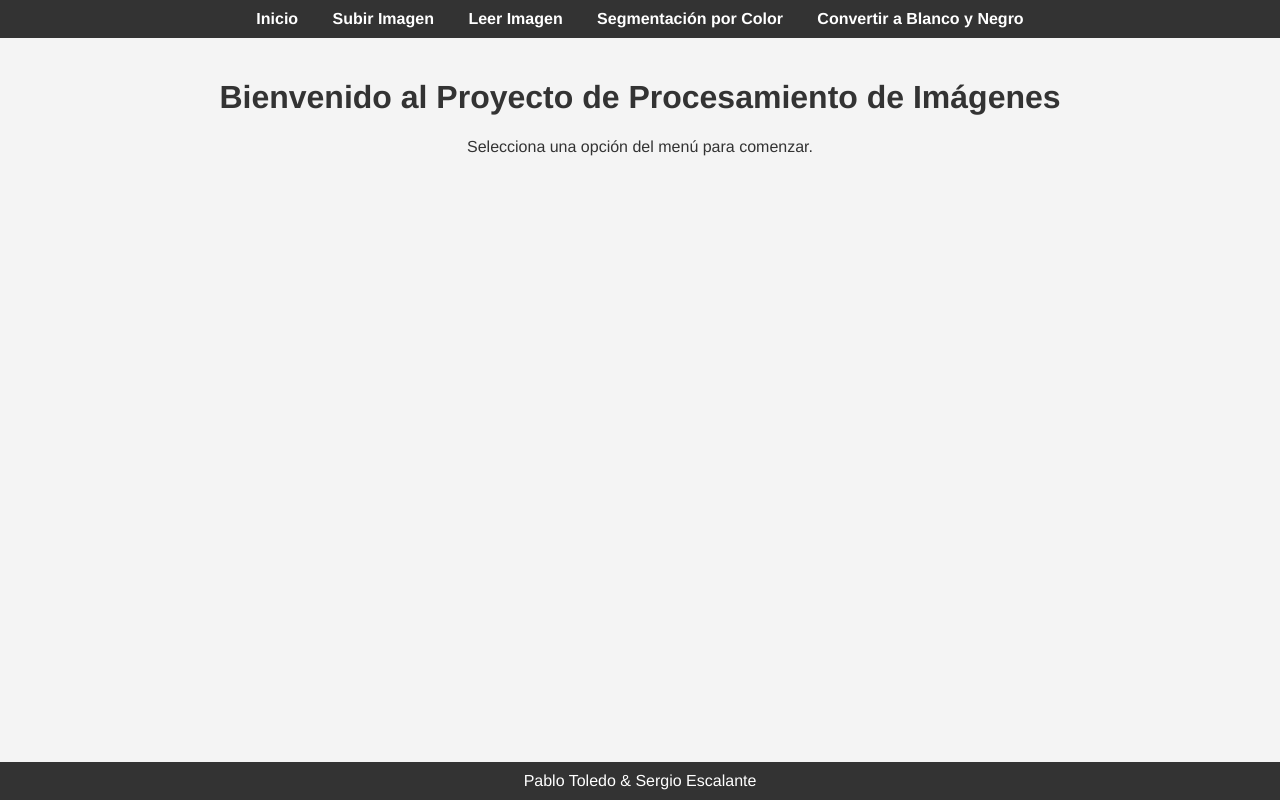
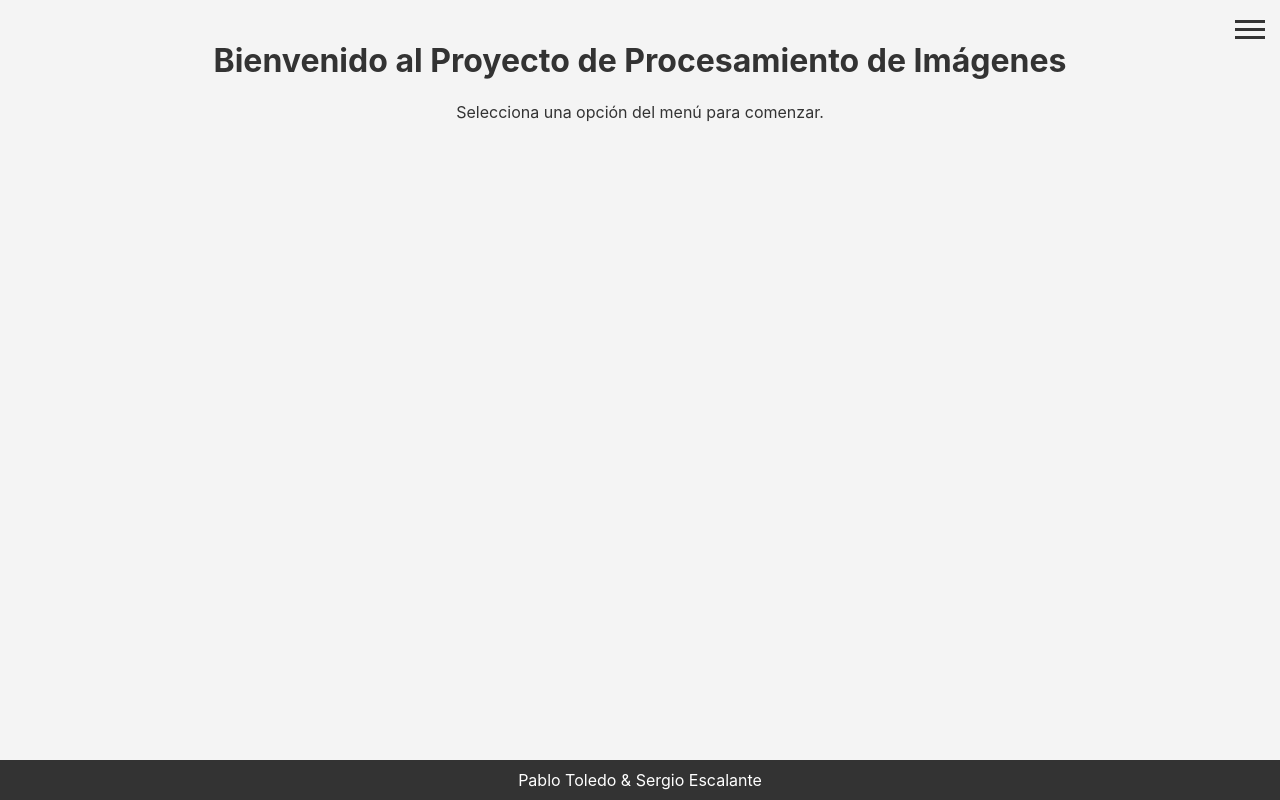
Before and after one commit to PabloToledoBarahona/pdiProject, a Flask app: page / in a window 1280 px wide. Run offline with Flask 3, Linux system fonts and the light colour scheme.

Commit message:
Added navbar

```diff
--- a/app/controllers/image_controller.py
+++ b/app/controllers/image_controller.py
@@ -32,10 +32,21 @@ def upload():
 def display_image(filename):
     return render_template('display_image.html', filename=filename)
 
-# Agregar rutas adicionales para cada funcionalidad, utilizando los módulos correspondientes.
-# Ejemplo:
 @image_controller.route('/read_image/<filename>')
 def read_image_func(filename):
-    return read_image.display_image_info(filename)
+    img_info = read_image.display_image_info(filename)
+    return render_template('display_image.html', filename=filename, img_info=img_info)
+
+# Agrega aquí rutas adicionales para cada funcionalidad utilizando los módulos correspondientes
+# Ejemplo:
+@image_controller.route('/segment_color/<filename>')
+def segment_color_func(filename):
+    # Lógica para segmentación por color
+    pass
+
+@image_controller.route('/convert_bw/<filename>')
+def convert_bw_func(filename):
+    # Lógica para convertir a blanco y negro
+    pass
 
 # Y así sucesivamente para las demás funcionalidades.
--- a/app/static/css/styles.css
+++ b/app/static/css/styles.css
@@ -1,5 +1,5 @@
 body {
-    font-family: 'Helvetica Neue', Arial, sans-serif;
+    font-family: -apple-system, BlinkMacSystemFont, "Segoe UI", Roboto, "Helvetica Neue", Arial, sans-serif;
     background-color: #f4f4f4;
     margin: 0;
     padding: 0;
@@ -19,34 +19,6 @@ header {
 header h1 {
     margin: 0;
     font-size: 2.5em;
-}
-
-nav {
-    background: #333;
-    color: #fff;
-    padding: 10px;
-    text-align: center;
-}
-
-nav ul {
-    list-style: none;
-    padding: 0;
-    margin: 0;
-}
-
-nav ul li {
-    display: inline;
-    margin: 0 15px;
-}
-
-nav ul li a {
-    color: #fff;
-    text-decoration: none;
-    font-weight: bold;
-}
-
-nav ul li a:hover {
-    text-decoration: underline;
 }
 
 .container {
@@ -104,3 +76,84 @@ input[type="file"] {
     display: block;
     margin: 20px 0;
 }
+
+/* Estilos para el menú hamburguesa */
+.menu-hamburguesa {
+    position: relative;
+    z-index: 1000;
+}
+
+.menu-icon {
+    display: block;
+    cursor: pointer;
+    width: 30px;
+    height: 25px;
+    position: absolute;
+    top: 15px;
+    right: 15px;
+    z-index: 1001;
+}
+
+.menu-icon span {
+    background: #333;
+    display: block;
+    height: 3px;
+    margin: 5px 0;
+    width: 100%;
+    transition: 0.3s;
+}
+
+#menu-toggle {
+    display: none;
+}
+
+#menu-toggle:checked + .menu-icon span:nth-child(1) {
+    transform: rotate(45deg) translate(5px, 5px);
+}
+
+#menu-toggle:checked + .menu-icon span:nth-child(2) {
+    opacity: 0;
+}
+
+#menu-toggle:checked + .menu-icon span:nth-child(3) {
+    transform: rotate(-45deg) translate(6px, -6px);
+}
+
+#menu-toggle:checked ~ .menu {
+    display: block;
+}
+
+.menu {
+    display: none;
+    background: rgba(0, 0, 0, 0.8);
+    position: fixed;
+    top: 0;
+    left: 0;
+    width: 100%;
+    height: 100%;
+    padding: 20px;
+    box-sizing: border-box;
+}
+
+.menu ul {
+    list-style: none;
+    padding: 0;
+    margin: 0;
+    text-align: center;
+    margin-top: 50px;
+}
+
+.menu ul li {
+    margin: 20px 0;
+}
+
+.menu ul li a {
+    color: #fff;
+    text-decoration: none;
+    font-size: 1.5em;
+    transition: color 0.3s;
+}
+
+.menu ul li a:hover {
+    color: #007BFF;
+}
--- a/app/static/js/scripts.js
+++ b/app/static/js/scripts.js
@@ -0,0 +1,11 @@
+document.addEventListener("DOMContentLoaded", function() {
+    const menuToggle = document.getElementById("menu-toggle");
+    menuToggle.addEventListener("change", function() {
+        const menu = document.querySelector(".menu");
+        if (menuToggle.checked) {
+            menu.style.display = "block";
+        } else {
+            menu.style.display = "none";
+        }
+    });
+});
--- a/app/templates/display_image.html
+++ b/app/templates/display_image.html
@@ -5,6 +5,7 @@
     <meta name="viewport" content="width=device-width, initial-scale=1.0">
     <title>Mostrar Imagen</title>
     <link rel="stylesheet" href="{{ url_for('static', filename='css/styles.css') }}">
+    <script src="{{ url_for('static', filename='js/scripts.js') }}" defer></script>
 </head>
 <body>
     {% include 'navbar.html' %}
--- a/app/templates/index.html
+++ b/app/templates/index.html
@@ -5,6 +5,7 @@
     <meta name="viewport" content="width=device-width, initial-scale=1.0">
     <title>Proyecto PDI</title>
     <link rel="stylesheet" href="{{ url_for('static', filename='css/styles.css') }}">
+    <script src="{{ url_for('static', filename='js/scripts.js') }}" defer></script>
 </head>
 <body>
     {% include 'navbar.html' %}
--- a/app/templates/navbar.html
+++ b/app/templates/navbar.html
@@ -1,10 +1,33 @@
-<nav>
+<div class="menu-hamburguesa">
+    <input type="checkbox" id="menu-toggle">
+    <label for="menu-toggle" class="menu-icon">
+        <span></span>
+        <span></span>
+        <span></span>
+    </label>
+    <nav class="menu">
         <ul>
             <li><a href="{{ url_for('image_controller.index') }}">Inicio</a></li>
             <li><a href="{{ url_for('image_controller.upload') }}">Subir Imagen</a></li>
             <li><a href="#">Leer Imagen</a></li>
             <li><a href="#">Segmentación por Color</a></li>
             <li><a href="#">Convertir a Blanco y Negro</a></li>
-        <!-- Agregar enlaces adicionales para las demás funcionalidades -->
+            <li><a href="#">Modificar Brillo</a></li>
+            <li><a href="#">Modificar Contraste</a></li>
+            <li><a href="#">Imagen Negativa</a></li>
+            <li><a href="#">Escalar Imágenes</a></li>
+            <li><a href="#">Histograma</a></li>
+            <li><a href="#">Cuantización</a></li>
+            <li><a href="#">Reshape</a></li>
+            <li><a href="#">Segmentación con K-clusters</a></li>
+            <li><a href="#">Transformación Geométrica</a></li>
+            <li><a href="#">Filtros</a></li>
+            <li><a href="#">Detección de Bordes</a></li>
+            <li><a href="#">Detección de Objetos</a></li>
+            <li><a href="#">Convolución</a></li>
+            <li><a href="#">Fourier</a></li>
+            <li><a href="#">Morfología</a></li>
+            <li><a href="#">Suma y Resta de Imágenes</a></li>
         </ul>
     </nav>
+</div>
--- a/app/templates/upload.html
+++ b/app/templates/upload.html
@@ -5,6 +5,7 @@
     <meta name="viewport" content="width=device-width, initial-scale=1.0">
     <title>Subir Imagen</title>
     <link rel="stylesheet" href="{{ url_for('static', filename='css/styles.css') }}">
+    <script src="{{ url_for('static', filename='js/scripts.js') }}" defer></script>
 </head>
 <body>
     {% include 'navbar.html' %}
```
Lines whose indentation alone changed are shown as unchanged.
